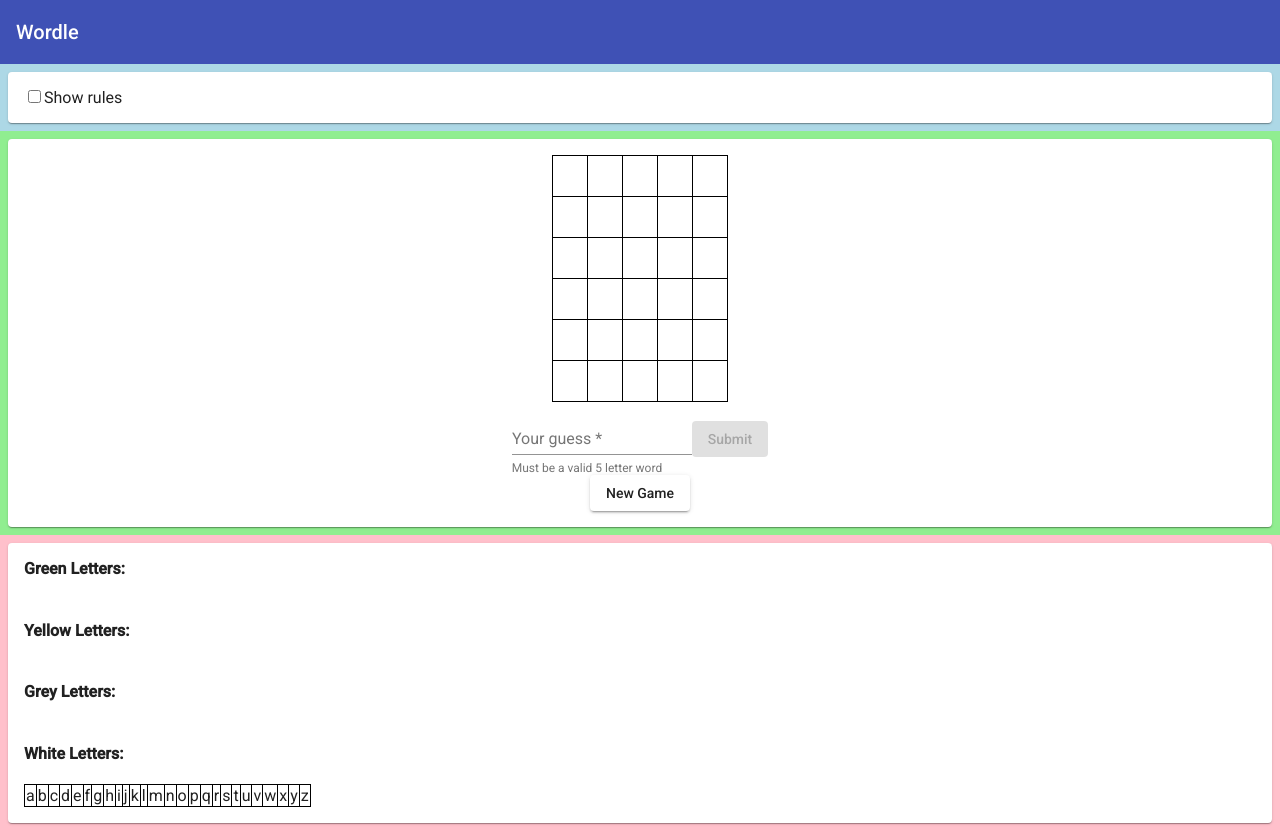
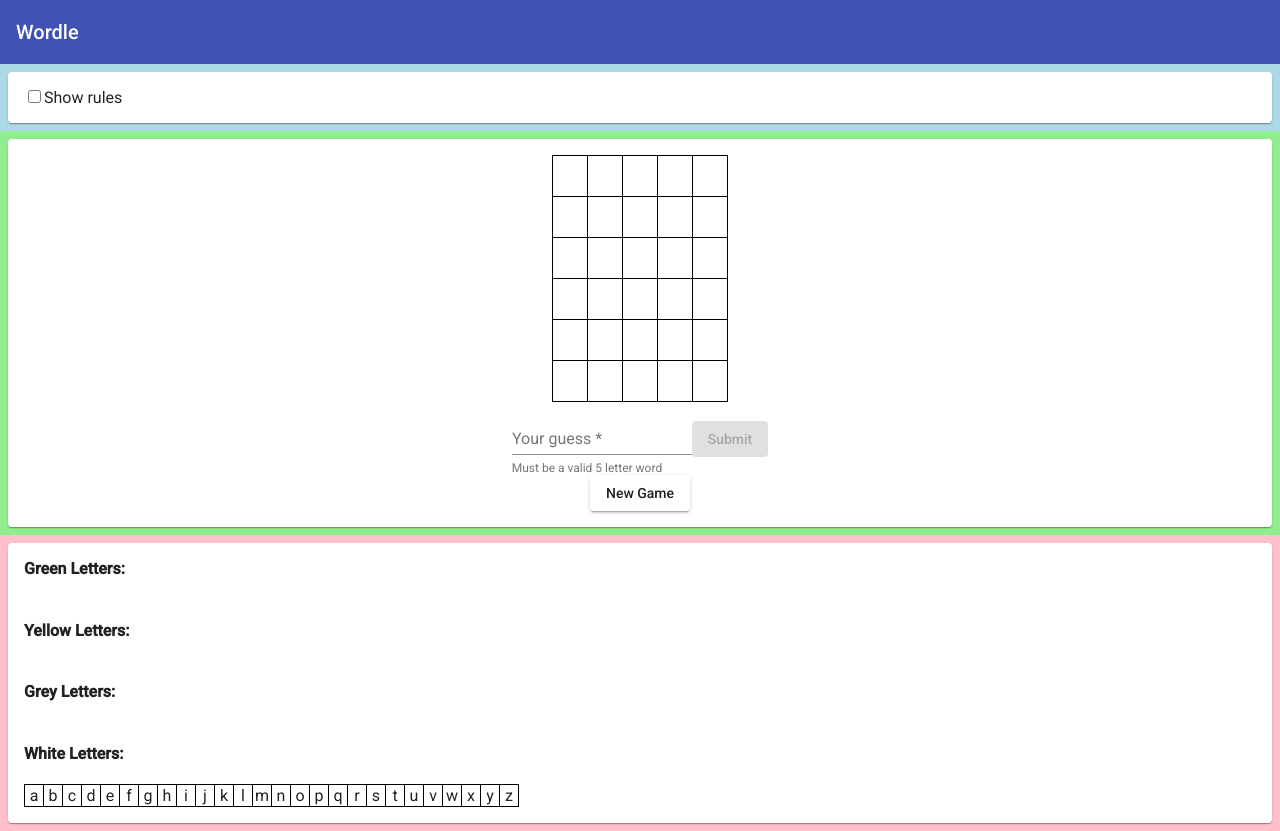
Before and after one commit to andreashsy/wordle, an Angular app: page / in a window 1280 px wide. Built offline with nearby package versions, Linux system fonts and the light colour scheme.

Commit message:
EDIT: standardised display of helper lists

```diff
--- a/src/app/app.component.css
+++ b/src/app/app.component.css
@@ -44,6 +44,11 @@ mat-card {
   width: 1em;
 }
 
+.helper-word-list > table > tr > td {
+  width: 1em;
+  text-align: center;
+}
+
 #col-1 {
   background-color: lightblue;
 }
--- a/src/app/app.component.html
+++ b/src/app/app.component.html
@@ -85,7 +85,7 @@
 
 
     <div name="col-3" id="col-3" fxFlex="grow">
-      <mat-card>
+      <mat-card class="helper-word-list">
         <h4>Green Letters:</h4>
         <table>
           <tr>
```
